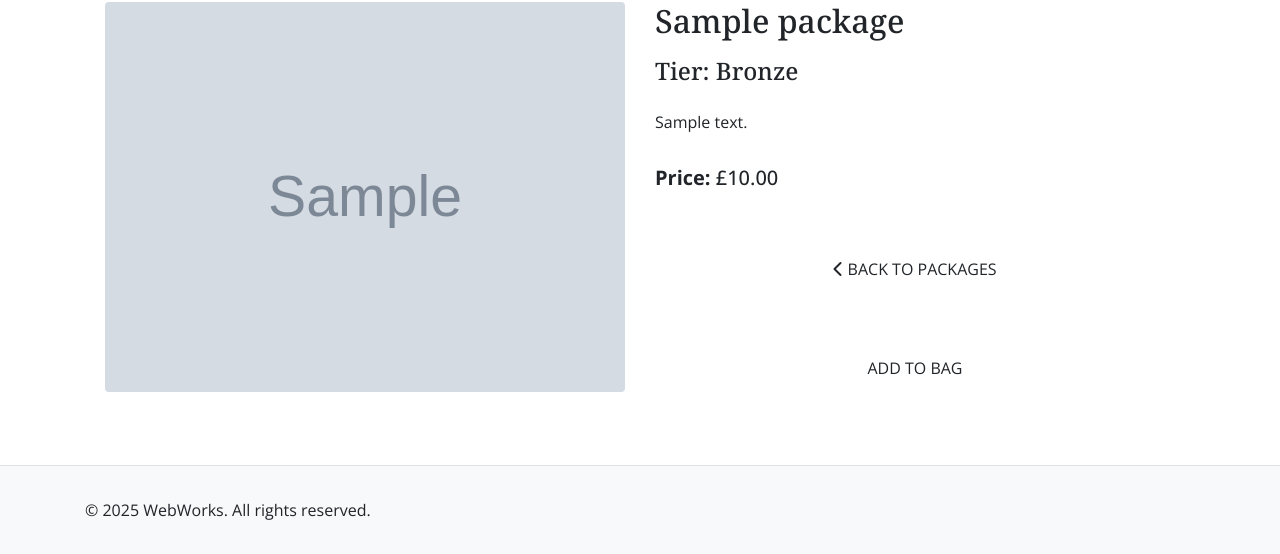
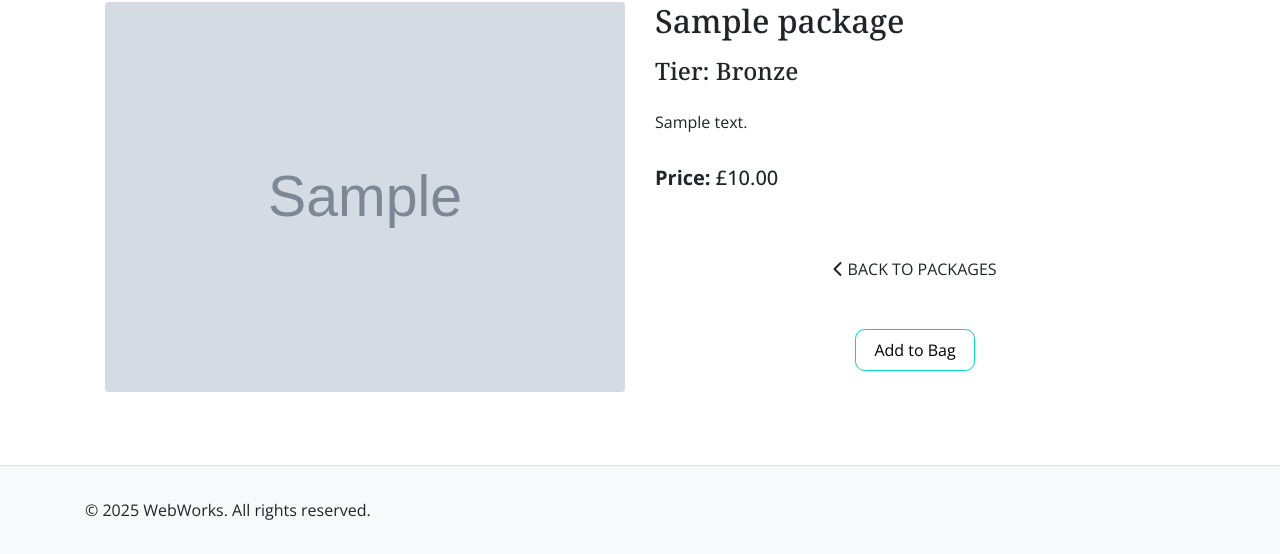
Before and after one commit to markh55/PP4-ecommerce, a Django app: a page that uses packages/templates/packages/package_detail.html in a window 1280 px wide. Shown: the part 246-800 px from the top of the page. Run offline with Django 3.2, Linux system fonts and the light colour scheme; tables that the repository leaves empty hold one stand-in row (values such as "Sample post"); grey boxes marked "Sample" are stand-in pictures; some libraries are stand-ins or nearby versions.

Commit message:
styled add to bag button to match other CTA buttons.

```diff
--- a/packages/templates/packages/package_detail.html
+++ b/packages/templates/packages/package_detail.html
@@ -32,20 +32,28 @@
       <p class="h5 mt-3"><strong>Price:</strong> £{{ package.price }}</p>
 
       <!-- CTA Button -->
-      <form class="form" action="{% url 'bag:add_to_bag' package.id %}" method="POST">
+      <form
+        class="form text-center"
+        action="{% url 'bag:add_to_bag' package.id %}"
+        method="POST"
+      >
         {% csrf_token %}
-        <div class="col-12">
-          <a href="{% url 'packages:package_list' %}" class="btn btn-outline-black rounded-0 mt-5">
+        <div class="col-12 mb-3">
+          <a
+            href="{% url 'packages:package_list' %}"
+            class="btn btn-black rounded-0 mt-5"
+          >
             <span class="icon">
               <i class="fas fa-chevron-left"></i>
             </span>
             <span class="text-uppercase">Back to Packages</span>
           </a>
-          <input type="submit" class="btn btn-black rounded-0 text-uppercase mt-5" value="Add to Bag">
         </div>
-        <input type="hidden" name="redirect_url" value="{{ request.path }}">
+        <div class="col-12">
+          <input type="submit" class="btn-package mt-3" value="Add to Bag" />
+        </div>
+        <input type="hidden" name="redirect_url" value="{{ request.path }}" />
       </form>
-
     </div>
   </div>
 </section>
--- a/static/css/package_detail.css
+++ b/static/css/package_detail.css
@@ -29,3 +29,19 @@
     margin: 5px 0;
     padding: 10px;
 }
+
+.btn-package {
+    background: white;
+    border-radius: 0.6rem;
+    padding: 0.5rem 1rem;
+    font-size: 1rem;
+    color: black;
+    border: 1px solid #00d9bb;
+    min-width: 120px;
+}
+
+.btn-package:hover, .btn-package:focus {
+    background: linear-gradient(135deg, #00bfa5, #00d9bb);
+    color: white;
+    text-decoration: none;
+}
```
